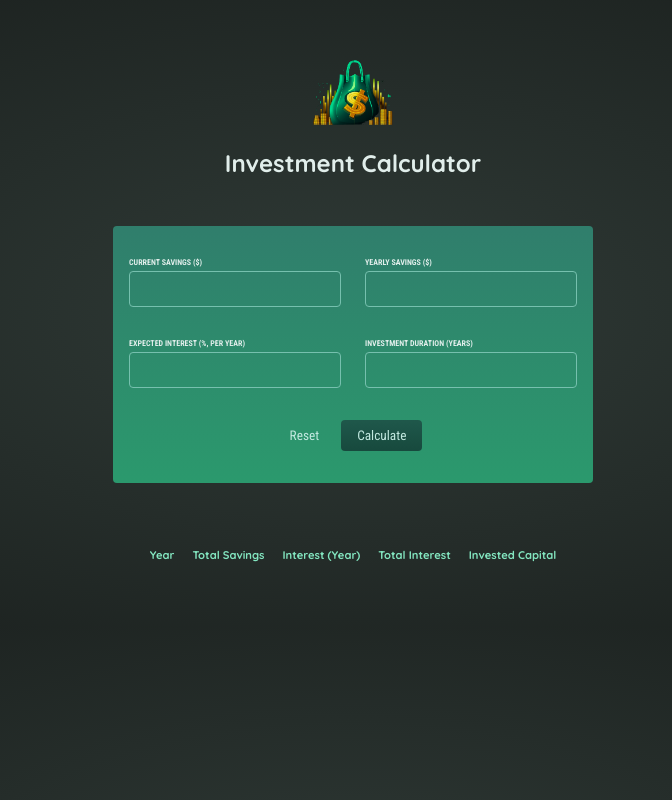
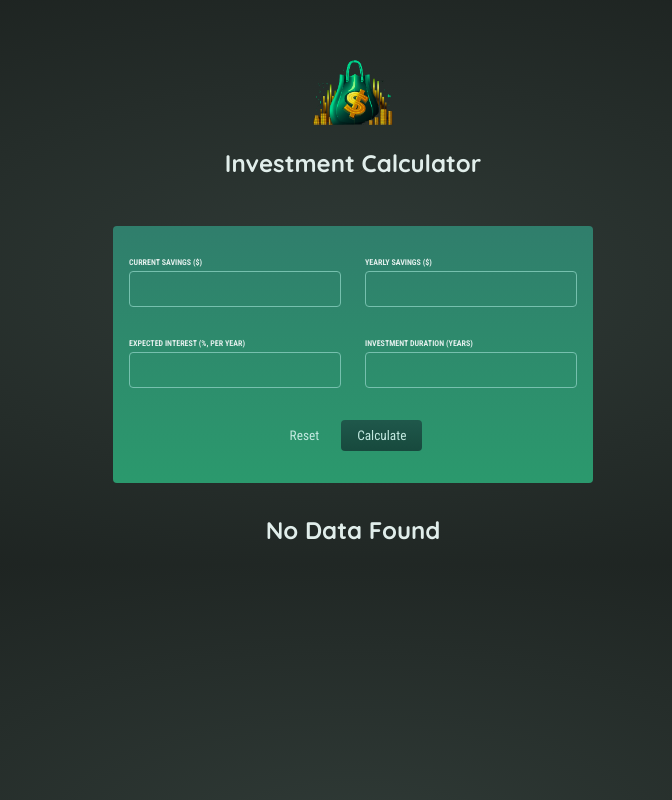
Before and after one commit to Akshay-Achuthan/Investment-Cal, a React (Create React App) app: page / in a window 1280 px wide. Shown: the whole page, without its empty margins (287-959 px from the left). Built offline with nearby package versions, Linux system fonts and the light colour scheme.

Commit message:
no data logic handled

```diff
--- a/src/App.js
+++ b/src/App.js
@@ -48,7 +48,8 @@ function App() {
       {/* Todo: Show below table conditionally (only once result data is available) */}
       {/* Show fallback text if no data is available */}
 
-      <InvestmentTable tableData={yearlyRequiredData}/>
+      {yearlyRequiredData.length > 0 ? <InvestmentTable tableData={yearlyRequiredData}/> : <h2 className="no-data">No Data Found</h2>}
+
     </div>
   );
 }
--- a/src/index.css
+++ b/src/index.css
@@ -13,3 +13,7 @@ body {
   background: radial-gradient(#303b37, #1a1f1d);
   color: #e1eeeb;
 }
+
+.no-data{
+  text-align: center;
+}
```
